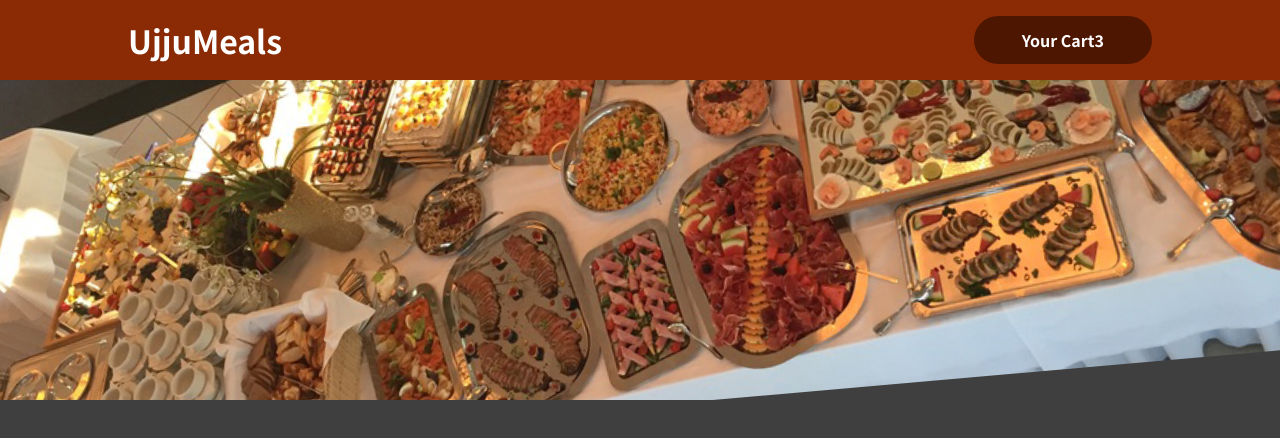
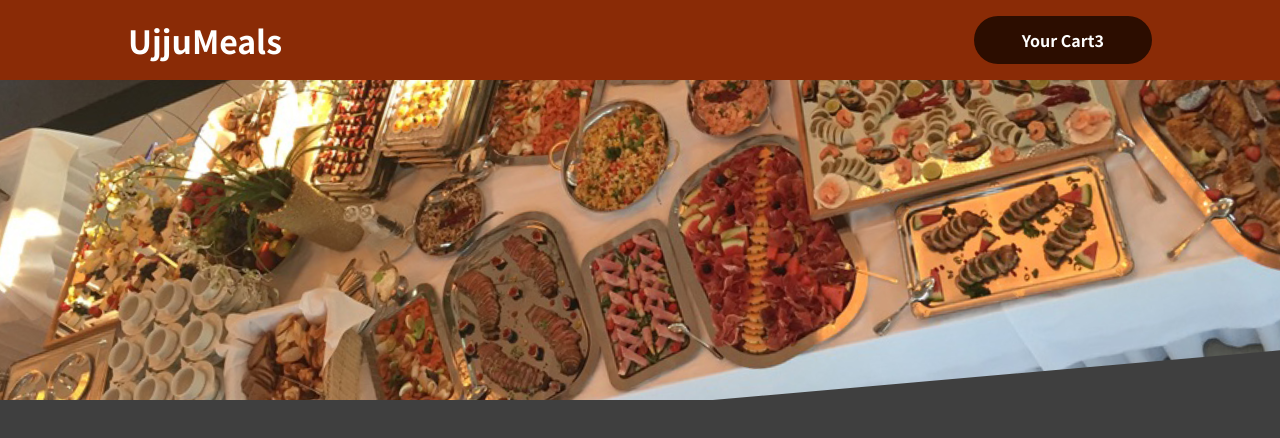
Before and after one commit to Ujjwalsharma7/Food_Order_App, a React (Create React App) app: page / in a window 1280 px wide. In both pictures the pointer is over the button 1062 px from the left and 40 px from the top of the page. Shown: the top 438 px of the page. Built offline with nearby package versions, Linux system fonts and the light colour scheme.

Commit message:
added hover effect to btn

```diff
--- a/src/components/Layout/HeaderCartbtn.module.css
+++ b/src/components/Layout/HeaderCartbtn.module.css
@@ -11,3 +11,8 @@
     border-radius: 25px;
     font-weight: bold;
 }
+
+.button:hover,
+.button:active {
+  background-color: #2c0d00;
+}
```
